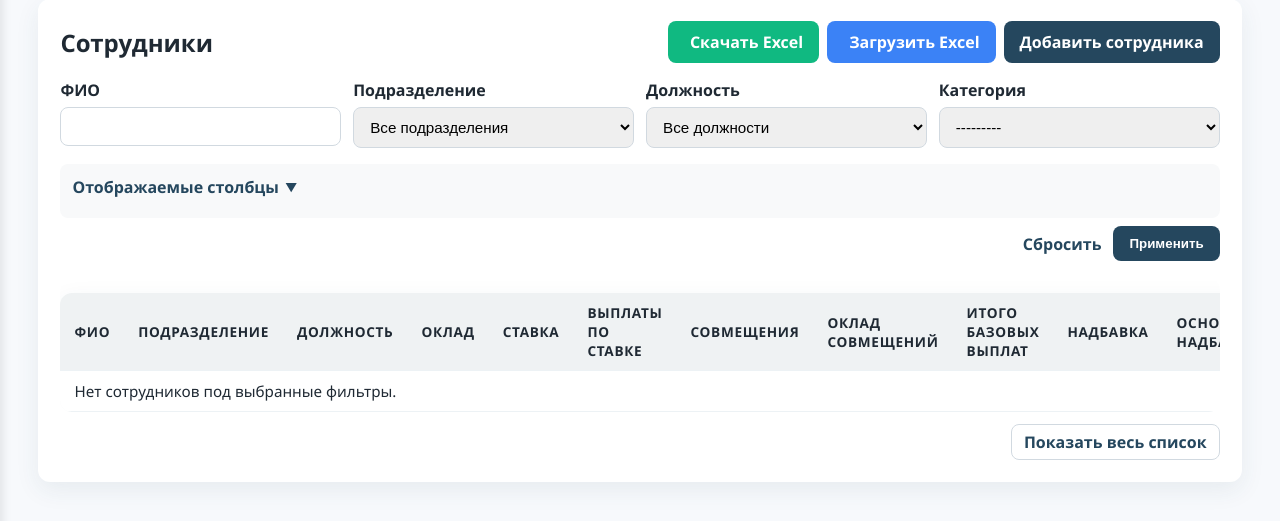
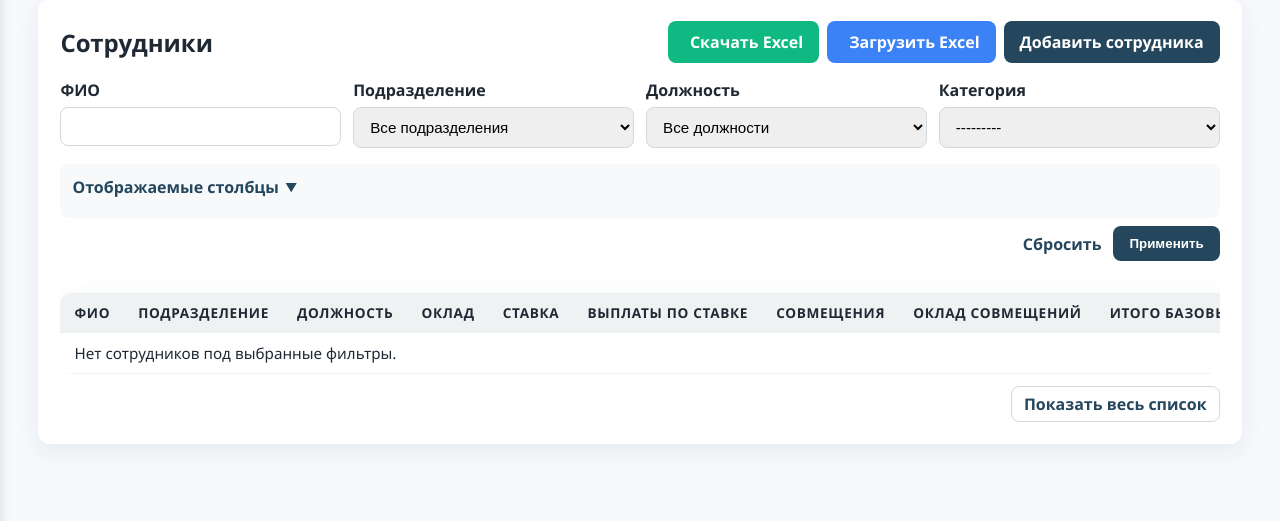
Before and after one commit to wowochkin/stimul_ico, a Django app: page /employees/ in a window 1280 px wide. Shown: the part 107-628 px from the top of the page. Run offline with Django 5.2, Linux system fonts and the light colour scheme; the visitor is signed in with stand-in values (Sample User, id 1); data comes from the database, SQL or seed files in the repository; data that the repository does not hold is empty; parts of the project's set-up code (start-up, migrations or seed data) failed here and were passed over.

Commit message:
Update CSS for table headers to ensure consistent display and improve layout; add nowrap styling for better alignment in request list views.

```diff
--- a/backend/static/css/main.css
+++ b/backend/static/css/main.css
@@ -199,6 +199,15 @@ a:hover {
     letter-spacing: 0.05em;
     font-size: 0.85rem;
     font-weight: 600;
+}
+
+.table thead th {
+    white-space: nowrap;
+}
+
+.table thead th a {
+    white-space: nowrap;
+    display: inline-block;
 }
 
 .table td form,
```
